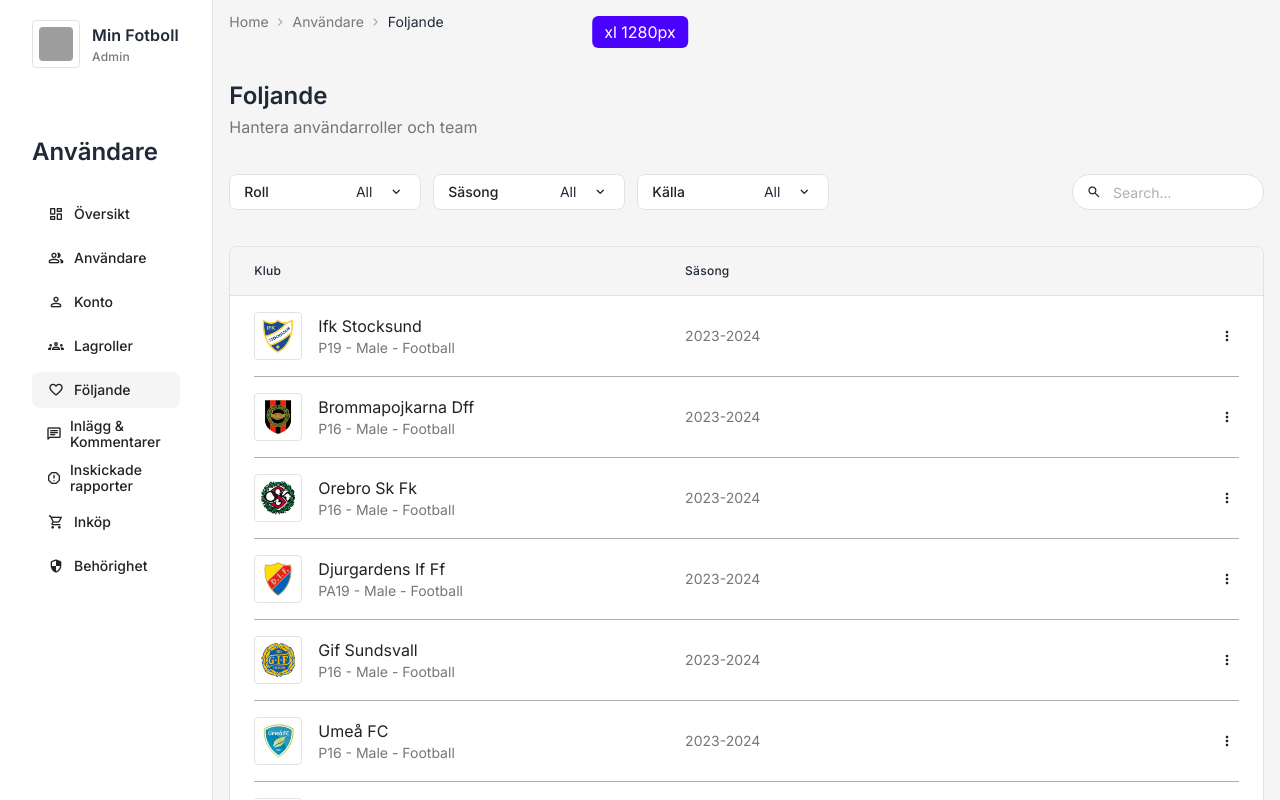
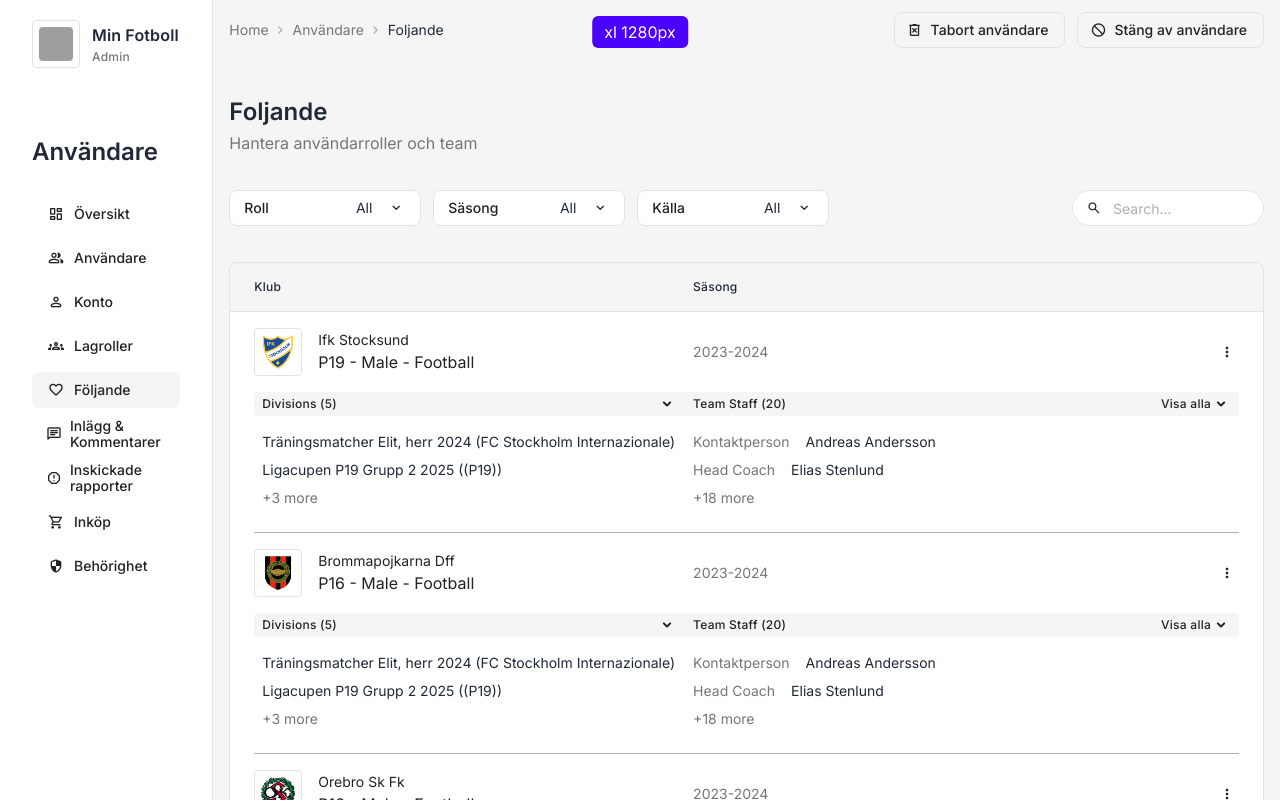
Before and after one commit to DanBilly13/SwAdmin, a React (Vite) app: page /#/anvandare/foljande in a window 1280 px wide. Shown: the top 800 px of the page. Built offline with nearby package versions, Linux system fonts and the light colour scheme; grey boxes are pictures that could not be loaded; the HTML template or start-up script is replaced by a standard one.

Commit message:
refactor: code formatting and structural improvements
- Format AccordionHybrid component for better readability
- Update Lagroller table headers and styling
- Restore git-history.md to correct date format
- Clean up code structure and spacing

```diff
--- a/src/components/atoms/AccordionHybrid/AccordionHybrid.tsx
+++ b/src/components/atoms/AccordionHybrid/AccordionHybrid.tsx
@@ -25,7 +25,8 @@ export const AccordionHybrid: React.FC<AccordionHybridProps> = ({
   showPreview = false,
 }) => {
   const [internalIsOpen, setInternalIsOpen] = useState(false);
-  const isOpen = controlledIsOpen !== undefined ? controlledIsOpen : internalIsOpen;
+  const isOpen =
+    controlledIsOpen !== undefined ? controlledIsOpen : internalIsOpen;
 
   const toggleAccordion = () => {
     const newOpenState = !isOpen;
@@ -41,25 +42,22 @@ export const AccordionHybrid: React.FC<AccordionHybridProps> = ({
     "hover:bg-surface-hover",
     "cursor-pointer",
     "transition-colors",
-    "h-6 text-label-s px-2",
+    "h-6 text-label-s   px-2",
     "bg-surface-info text-fill-primary border-none",
     {
-      "rounded": !removeRoundedLeft && !removeRoundedRight,
+      rounded: !removeRoundedLeft && !removeRoundedRight,
       "rounded-l": !removeRoundedLeft && removeRoundedRight,
       "rounded-r": removeRoundedLeft && !removeRoundedRight,
       "rounded-none": removeRoundedLeft && removeRoundedRight,
     }
   );
 
-  const containerClasses = classNames(
-    "mt-2 p-2 bg-surface w-full",
-    {
-      "rounded": !removeRoundedLeft && !removeRoundedRight,
-      "rounded-l": !removeRoundedLeft && removeRoundedRight,
-      "rounded-r": removeRoundedLeft && !removeRoundedRight,
-      "rounded-none": removeRoundedLeft && removeRoundedRight,
-    }
-  );
+  const containerClasses = classNames("mt-2 p-2 bg-surface w-full", {
+    rounded: !removeRoundedLeft && !removeRoundedRight,
+    "rounded-l": !removeRoundedLeft && removeRoundedRight,
+    "rounded-r": removeRoundedLeft && !removeRoundedRight,
+    "rounded-none": removeRoundedLeft && removeRoundedRight,
+  });
 
   return (
     <div className={classNames("w-full", className)}>
@@ -80,16 +78,12 @@ export const AccordionHybrid: React.FC<AccordionHybridProps> = ({
                 "origin-center"
               )}
             >
-              {isOpen ? "keyboard_arrow_up" : "keyboard_arrow_down"}
+              expand_more
             </span>
           </div>
         </div>
       </div>
-      {children && (
-        <div className={containerClasses}>
-          {children}
-        </div>
-      )}
+      {children && <div className={containerClasses}>{children}</div>}
     </div>
   );
 };
--- a/src/components/molecules/DivisionsAccordion/DivisionsAccordion.tsx
+++ b/src/components/molecules/DivisionsAccordion/DivisionsAccordion.tsx
@@ -5,7 +5,9 @@ interface DivisionsAccordionProps {
   isExpanded?: boolean;
 }
 
-export const DivisionsAccordion: React.FC<DivisionsAccordionProps> = ({ isExpanded = false }) => {
+export const DivisionsAccordion: React.FC<DivisionsAccordionProps> = ({
+  isExpanded = false,
+}) => {
   const displayDivisions = isExpanded ? divisions : divisions.slice(0, 2);
 
   return (
--- a/src/pages/anvandare/Foljande.tsx
+++ b/src/pages/anvandare/Foljande.tsx
@@ -6,6 +6,8 @@ import { PageTitle } from "../../components/atoms/PageTitle/PageTitle";
 import { Card, TableCell, TableHead } from "../../components/atoms";
 import { GridTableRow } from "../../components/molecules/GridTableRow/GridTableRow";
 import { teams } from "../../data/teams";
+import { divisions } from "../../data/divisions";
+import { teamStaff } from "../../data/teamStaff";
 import { classNames } from "../../utils/classNames";
 import { FilterAndSearch } from "../../components/molecules/FilterAndSearch/FilterAndSearch";
 import {
@@ -18,11 +20,15 @@ import {
   ThumbnailType,
 } from "../../components/atoms/Thumbnail/Thumbnail";
 import type { ColumnDefinition } from "../../components/atoms/TableCell/types";
+import { AccordionHybrid } from "../../components/atoms/AccordionHybrid/AccordionHybrid";
+import { DivisionsAccordion } from "../../components/molecules/DivisionsAccordion/DivisionsAccordion";
+import { TeamStaffAccordion } from "../../components/molecules/TeamStaffAccordion/TeamStaffAccordion";
 
 interface TableCellData {
   type: "text" | "image";
   imageType?: "avatar" | "thumbnail";
-  title?: string;
+  titleSmall?: string;
+  titleLarge?: string;
   description?: string;
   thumbnail?: {
     src: string;
@@ -40,58 +46,33 @@ interface TableCellData {
     menuPosition?: "left" | "right" | "center";
     menuType?: "action" | "select";
   };
+  accordion?: {
+    label: string;
+    labelTrailing?: string;
+    children?: React.ReactNode;
+    isOpen?: boolean;
+    onToggle?: (isOpen: boolean) => void;
+    removeRoundedRight?: boolean;
+    removeRoundedLeft?: boolean;
+    showPreview?: boolean;
+  };
+  className?: string;
+  align?:
+    | "left"
+    | "center"
+    | "right"
+    | {
+        xs?: "left" | "center" | "right";
+        sm?: "left" | "center" | "right";
+        md?: "left" | "center" | "right";
+        lg?: "left" | "center" | "right";
+      };
 }
 
 interface TableRowData {
   id: string | number;
   content: TableCellData[];
 }
-
-const tableData: TableRowData[] = teams.map((team) => ({
-  id: team.id,
-  content: [
-    {
-      type: "image",
-      imageType: "thumbnail",
-      title: team.klubName,
-      description: `${team.lag} - ${team.kon} - ${team.sport}`,
-      thumbnail: {
-        src: team.klubBadge,
-        size: "md",
-        type: "teamBadge",
-      },
-    },
-    // {
-    //   type: "text",
-    //   description: team.roll,
-    // },
-    {
-      type: "text",
-      description: team.sasong,
-    },
-    // {
-    //   type: "text",
-    //   description: team.kalla,
-    // },
-    {
-      type: "text",
-      title: "",
-      iconButton: {
-        icon: "more_vert",
-        menuOptions: [
-          { value: "edit", label: "Redigera" },
-          { value: "delete", label: "Ta bort" },
-        ],
-        menuPosition: "right",
-        menuType: "action",
-        onClick: () => {
-          // Add your click handling logic here
-          console.log("Button clicked");
-        },
-      },
-    },
-  ],
-}));
 
 const columns: ColumnDefinition[] = [
   {
@@ -104,63 +85,193 @@ const columns: ColumnDefinition[] = [
     },
     align: "left" as const,
   },
-  // {
-  //   header: "Roll",
-  //   span: {
-  //     xs: 10,
-  //     sm: 10,
-  //     md: 3,
-  //     lg: 3,
-  //   },
-  //   align: {
-  //     xs: "left",
-  //     md: "left",
-  //   },
-  // },
   {
     header: "Säsong",
     span: {
-      xs: 6,
-      sm: 6,
-      md: 7,
-      lg: 7,
+      xs: 14,
+      sm: 14,
+      md: 8,
+      lg: 8,
     },
     align: {
-      xs: "right",
+      xs: "left",
       md: "left",
     },
+    className: "md:pl-2",
   },
-  // {
-  //   header: "Källa",
-  //   span: {
-  //     xs: 14,
-  //     sm: 14,
-  //     md: 2,
-  //     lg: 2,
-  //   },
-  //   align: "left" as const,
-  // },
+
   {
-    header: "",
+    header: "Blank",
     span: {
       xs: 2,
       sm: 2,
-      md: 2,
-      lg: 2,
+      md: 1,
+      lg: 1,
     },
     align: {
       xs: "right",
       md: "right",
     },
   },
+  {
+    header: "Blank",
+    span: {
+      xs: 16,
+      sm: 16,
+      md: 7,
+      lg: 7,
+    },
+    align: {
+      xs: "left",
+      md: "left",
+    },
+  },
+  {
+    header: "Blank",
+    span: {
+      xs: 16,
+      sm: 16,
+      md: 9,
+      lg: 9,
+    },
+    align: {
+      xs: "left",
+      md: "left",
+    },
+  },
 ];
 
-const Foljande = () => {
+const Foljande: React.FC = () => {
   const { toggleDrawer } = useDrawerControl();
   const [searchValue, setSearchValue] = React.useState("");
   const [roleFilter, setRoleFilter] = React.useState("all");
   const [seasonFilter, setSeasonFilter] = React.useState("all");
   const [sourceFilter, setSourceFilter] = React.useState("all");
+  const [expandedRows, setExpandedRows] = React.useState<
+    Record<string | number, { one: boolean; two: boolean }>
+  >({});
+
+  const [isMdScreen, setIsMdScreen] = React.useState(
+    window.matchMedia("(min-width: 768px)").matches
+  );
+
+  React.useEffect(() => {
+    const mediaQuery = window.matchMedia("(min-width: 768px)");
+    const handler = (e: MediaQueryListEvent) => setIsMdScreen(e.matches);
+
+    mediaQuery.addEventListener("change", handler);
+    return () => mediaQuery.removeEventListener("change", handler);
+  }, []);
+
+  const handleAccordionToggle =
+    (rowId: string | number, accordionType: "one" | "two") =>
+    (isOpen: boolean): void => {
+      setExpandedRows((prev) => {
+        const currentRow = prev[rowId] || { one: false, two: false };
+
+        if (isMdScreen) {
+          // On md and up, both accordions sync
+          return {
+            ...prev,
+            [rowId]: {
+              one: isOpen,
+              two: isOpen,
+            },
+          };
+        } else {
+          // On smaller screens, they act independently
+          return {
+            ...prev,
+            [rowId]: {
+              ...currentRow,
+              [accordionType]: isOpen,
+            },
+          };
+        }
+      });
+      console.log(
+        "Accordion toggled for row:",
+        rowId,
+        "type:",
+        accordionType,
+        "isOpen:",
+        isOpen,
+        "isMdScreen:",
+        isMdScreen
+      );
+    };
+
+  const createTableData = (): TableRowData[] =>
+    teams.map((team) => ({
+      id: team.id,
+      content: [
+        {
+          type: "image",
+          imageType: "thumbnail",
+          titleSmall: team.klubName,
+          titleLarge: `${team.lag} - ${team.kon} - ${team.sport}`,
+          thumbnail: {
+            src: team.klubBadge,
+            size: "md",
+            type: "teamBadge",
+          },
+        },
+
+        {
+          type: "text",
+          description: team.sasong,
+        },
+
+        {
+          type: "text",
+          titleSmall: "",
+          iconButton: {
+            icon: "more_vert",
+            menuOptions: [
+              { value: "edit", label: "Redigera" },
+              { value: "delete", label: "Ta bort" },
+            ],
+            menuPosition: "right",
+            menuType: "action",
+            onClick: () => {
+              console.log("Button clicked");
+            },
+          },
+        },
+        {
+          type: "text",
+          accordion: {
+            label: `Divisions (${divisions.length})`,
+            labelTrailing: isMdScreen ? "" : "Visa alla",
+            children: (
+              <DivisionsAccordion isExpanded={expandedRows[team.id]?.one} />
+            ),
+            isOpen: expandedRows[team.id]?.one,
+            onToggle: handleAccordionToggle(team.id, "one"),
+            removeRoundedRight: true,
+            showPreview: true,
+          },
+          className: "w-full self-start",
+        },
+        {
+          type: "text",
+          accordion: {
+            label: `Team Staff (${teamStaff.length})`,
+            labelTrailing: "Visa alla",
+            children: (
+              <TeamStaffAccordion isExpanded={expandedRows[team.id]?.two} />
+            ),
+            isOpen: expandedRows[team.id]?.two,
+            onToggle: handleAccordionToggle(team.id, "two"),
+            removeRoundedLeft: true,
+            showPreview: true,
+          },
+          className: "w-full self-start",
+        },
+      ],
+    }));
+
+  const tableData = createTableData();
 
   return (
     <ContentContainerSlots
@@ -173,6 +284,26 @@ const Foljande = () => {
               { label: "Foljande", href: "/anvandare/foljande" },
             ]}
             onMenuClick={toggleDrawer}
+            actions={[
+              {
+                label: "Tabort användare",
+                onClick: () =>
+                  window.open(
+                    "https://github.com/yourusername/SwAdmin/tree/main/src/components/molecules/Table",
+                    "_blank"
+                  ),
+                leadingIcon: "delete_forever",
+              },
+              {
+                label: "Stäng av användare",
+                onClick: () =>
+                  window.open(
+                    "https://github.com/yourusername/SwAdmin/tree/main/src/components/molecules/Table",
+                    "_blank"
+                  ),
+                leadingIcon: "block",
+              },
+            ]}
           />
           <PageTitle
             title="Foljande"
@@ -230,7 +361,9 @@ const Foljande = () => {
                   className={classNames(
                     getColumnSpanClasses(column.span),
                     column.className,
-                    "flex items-center gap-4"
+                    "hidden md:flex items-center gap-4",
+                    (column.header === "Blank" || column.header === "Report") &&
+                      "text-transparent md:select-none h-0 !pb-0"
                   )}
                   isLast={index === columns.length - 1}
                 >
@@ -260,10 +393,14 @@ const Foljande = () => {
                     className={classNames(
                       getColumnSpanClasses(columns[cellIndex].span),
                       columns[cellIndex].className,
-                      "flex items-center gap-4"
+                      "flex items-center gap-4",
+                      cell.accordion ? "w-full" : "",
+                      cell.className
                     )}
+                    accordion={cell.accordion}
                     isLast={last}
-                    titleLarge={cell.title}
+                    titleSmall={cell.titleSmall}
+                    titleLarge={cell.titleLarge}
                     description={cell.description}
                     imageType={cell.imageType}
                     thumbnail={cell.thumbnail}
--- a/src/pages/anvandare/Lagroller.tsx
+++ b/src/pages/anvandare/Lagroller.tsx
@@ -123,7 +123,7 @@ const columns: ColumnDefinition[] = [
     align: "left" as const,
   },
   {
-    header: "",
+    header: "Blank",
     span: {
       xs: 2,
       sm: 2,
@@ -136,7 +136,7 @@ const columns: ColumnDefinition[] = [
     },
   },
   {
-    header: "",
+    header: "Blank",
     span: {
       xs: 16,
       sm: 16,
@@ -149,7 +149,7 @@ const columns: ColumnDefinition[] = [
     },
   },
   {
-    header: "",
+    header: "Blank",
     span: {
       xs: 16,
       sm: 16,
@@ -271,7 +271,9 @@ const Lagroller: React.FC = () => {
           accordion: {
             label: `Divisions (${divisions.length})`,
             labelTrailing: isMdScreen ? "" : "Visa alla",
-            children: <DivisionsAccordion isExpanded={expandedRows[team.id]?.one} />,
+            children: (
+              <DivisionsAccordion isExpanded={expandedRows[team.id]?.one} />
+            ),
             isOpen: expandedRows[team.id]?.one,
             onToggle: handleAccordionToggle(team.id, "one"),
             removeRoundedRight: true,
@@ -284,7 +286,9 @@ const Lagroller: React.FC = () => {
           accordion: {
             label: `Team Staff (${teamStaff.length})`,
             labelTrailing: "Visa alla",
-            children: <TeamStaffAccordion isExpanded={expandedRows[team.id]?.two} />,
+            children: (
+              <TeamStaffAccordion isExpanded={expandedRows[team.id]?.two} />
+            ),
             isOpen: expandedRows[team.id]?.two,
             onToggle: handleAccordionToggle(team.id, "two"),
             removeRoundedLeft: true,
@@ -385,7 +389,9 @@ const Lagroller: React.FC = () => {
                   className={classNames(
                     getColumnSpanClasses(column.span),
                     column.className,
-                    "flex items-center gap-4"
+                    "hidden md:flex items-center gap-4",
+                    (column.header === "Blank" || column.header === "Report") &&
+                      "text-transparent md:select-none h-0 !pb-0"
                   )}
                   isLast={index === columns.length - 1}
                 >
```
